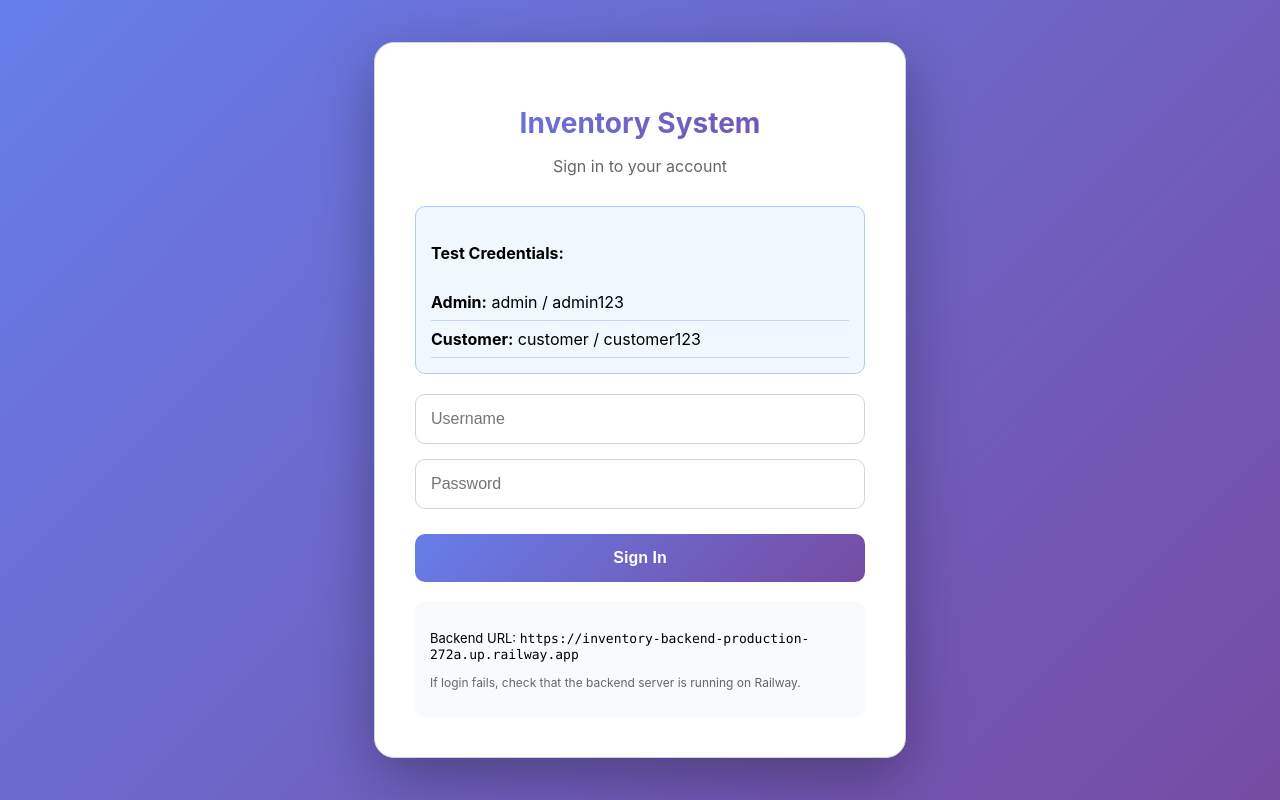
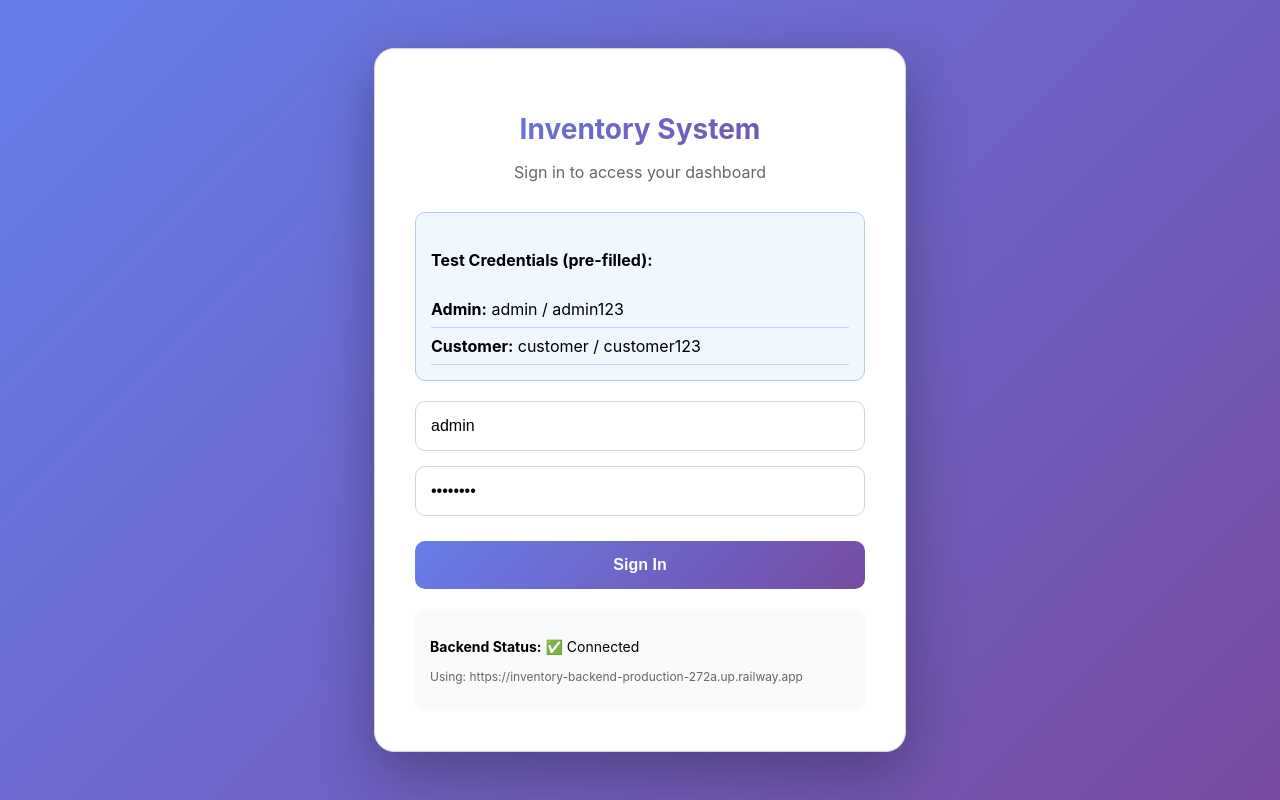
Before and after one commit to Sandeep-0312/inventory-react, a React (Create React App) app: page / in a window 1280 px wide. Built offline with nearby package versions, Linux system fonts and the light colour scheme.

Commit message:
NO withCredentials

```diff
--- a/src/App.js
+++ b/src/App.js
@@ -3,16 +3,15 @@ import axios from "axios";
 
 // Configure axios for your Django backend
 const API = "https://inventory-backend-production-272a.up.railway.app";
-console.log("API URL:", API);
-
-// FIXED: Added withCredentials and proper headers
+console.log("📡 Backend URL:", API);
+
+// FIXED: Simple axios instance without withCredentials
 const axiosInstance = axios.create({
   baseURL: API,
   headers: {
     'Content-Type': 'application/json',
     'Accept': 'application/json',
-  },
-  withCredentials: false, // Set to false for Railway deployment
+  }
 });
 
 // Add token to requests if exists
@@ -78,7 +77,9 @@ function App() {
 
   const fetchCurrentUser = async () => {
     try {
+      console.log("🔍 Fetching current user...");
       const response = await axiosInstance.get("/api/auth/me/");
+      console.log("✅ Current user data:", response.data);
       setUser(response.data);
 
       if (response.data.role === "admin") {
@@ -88,23 +89,20 @@ function App() {
         fetchProducts();
       }
     } catch (error) {
-      console.error("Auth check failed:", error);
+      console.error("❌ Auth check failed:", error);
       localStorage.removeItem("token");
     } finally {
       setLoading(false);
     }
   };
 
-  // FIXED: Simpler login function with better error handling
+  // FIXED: Simpler login function that works
   const handleLogin = async (username, password) => {
     try {
       setLoading(true);
-      console.log("🔐 Attempting login with:", username);
-
-      // First, test if endpoint is reachable
-      console.log("Testing connection to:", `${API}/api/auth/login/`);
-
-      // Use fetch directly to avoid axios issues
+      console.log("🔐 Attempting login...", { username });
+
+      // Direct fetch like the test page uses
       const response = await fetch(`${API}/api/auth/login/`, {
         method: 'POST',
         headers: {
@@ -114,32 +112,28 @@ function App() {
         body: JSON.stringify({ username, password })
       });
 
-      console.log("Login response status:", response.status);
+      console.log("📊 Login response status:", response.status);
 
       if (!response.ok) {
-        const errorText = await response.text();
-        console.error("Login failed:", errorText);
-        throw new Error(`Login failed: ${response.status} ${response.statusText}`);
+        throw new Error(`Login failed: ${response.status}`);
       }
 
       const data = await response.json();
       console.log("✅ Login successful:", data);
 
-      const { access, refresh, user: userData } = data;
-
       // Store tokens
-      localStorage.setItem("token", access);
-      localStorage.setItem("refresh_token", refresh);
+      localStorage.setItem("token", data.access);
+      localStorage.setItem("refresh_token", data.refresh);
 
       // Set user data
-      setUser(userData);
-
-      showToast(`Welcome ${userData.username}! (${userData.role})`);
+      setUser(data.user);
+
+      showToast(`Welcome ${data.user.username}!`);
 
       // Fetch products
       await fetchProducts();
 
-      if (userData.role === "admin") {
+      if (data.user.role === "admin") {
         await fetchPurchases();
       }
 
@@ -148,15 +142,11 @@ function App() {
     } catch (error) {
       console.error("❌ Login error:", error);
 
-      // Try to get more specific error message
-      let message = "Login failed. Check credentials and try again.";
-
-      if (error.message.includes("Failed to fetch")) {
-        message = "Cannot connect to server. Check your internet connection.";
-      } else if (error.message.includes("401")) {
+      let message = "Login failed";
+      if (error.message.includes("401")) {
         message = "Invalid username or password";
-      } else if (error.message.includes("CORS")) {
-        message = "Server connection issue. Please try again or contact support.";
+      } else if (error.message.includes("Failed to fetch")) {
+        message = "Cannot connect to server";
       }
 
       showToast(message, "error");
@@ -178,10 +168,12 @@ function App() {
   /* ================= PRODUCT FUNCTIONS ================= */
   const fetchProducts = async () => {
     try {
+      console.log("🛒 Fetching products...");
       const response = await axiosInstance.get("/products/");
+      console.log("✅ Products fetched:", response.data);
       setProducts(response.data.products || []);
     } catch (error) {
-      console.error("Failed to fetch products:", error);
+      console.error("❌ Failed to fetch products:", error);
       if (error.response?.status === 401) {
         handleLogout();
       }
@@ -243,10 +235,12 @@ function App() {
   /* ================= PURCHASE FUNCTIONS ================= */
   const fetchPurchases = async () => {
     try {
+      console.log("📦 Fetching purchases...");
       const response = await axiosInstance.get("/purchases/");
+      console.log("✅ Purchases fetched:", response.data);
       setPurchases(response.data.purchases || []);
     } catch (error) {
-      console.error("Failed to fetch purchases:", error);
+      console.error("❌ Failed to fetch purchases:", error);
     }
   };
 
@@ -268,15 +262,11 @@ function App() {
     }
 
     try {
-      console.log("=== PURCHASE REQUEST DEBUG ===");
-      console.log("Endpoint:", "/purchases/create/");
-      console.log("Payload:", JSON.stringify(purchaseForm, null, 2));
+      console.log("🛍️ Creating purchase...");
 
       const response = await axiosInstance.post("/purchases/create/", purchaseForm);
 
-      console.log("=== PURCHASE RESPONSE ===");
-      console.log("Response:", response.data);
-      console.log("=======================");
+      console.log("✅ Purchase created:", response.data);
 
       showToast("Purchase completed successfully!");
       setPurchaseForm({
@@ -296,12 +286,7 @@ function App() {
         fetchPurchases();
       }
     } catch (error) {
-      console.error("=== PURCHASE ERROR ===");
-      console.error("Full error:", error);
-      console.error("Error response:", error.response?.data);
-      console.error("Error status:", error.response?.status);
-      console.error("=======================");
-
+      console.error("❌ Purchase error:", error);
       showToast(error.response?.data?.error || "Purchase failed", "error");
     }
   };
@@ -309,13 +294,13 @@ function App() {
   /* ================= STATUS UPDATE FUNCTION ================= */
   const updatePurchaseStatus = async (purchaseId, newStatus) => {
     try {
-      console.log(`Updating purchase ${purchaseId} to status: ${newStatus}`);
+      console.log(`📝 Updating purchase ${purchaseId} to status: ${newStatus}`);
 
       const response = await axiosInstance.put(`/purchases/update-status/${purchaseId}/`, {
         status: newStatus
       });
 
-      console.log("Status update response:", response.data);
+      console.log("✅ Status update response:", response.data);
       showToast(`Order #${purchaseId} status updated to ${newStatus}`);
 
       // Refresh purchases list
@@ -323,7 +308,7 @@ function App() {
 
       return { success: true };
     } catch (error) {
-      console.error("Status update error:", error);
+      console.error("❌ Status update error:", error);
       showToast(error.response?.data?.error || "Failed to update status", "error");
       return { success: false };
     }
@@ -393,32 +378,12 @@ function App() {
 
 /* ================= LOGIN COMPONENT ================= */
 function LoginScreen({ onLogin, toasts }) {
-  const [form, setForm] = useState({ username: "", password: "" });
+  const [form, setForm] = useState({ username: "admin", password: "admin123" });
   const [isLoading, setIsLoading] = useState(false);
-  const [connectionError, setConnectionError] = useState("");
 
   const handleSubmit = async (e) => {
     e.preventDefault();
     setIsLoading(true);
-    setConnectionError("");
-
-    // Test connection first
-    try {
-      console.log("Testing connection to backend...");
-      const testResponse = await fetch("https://inventory-backend-production-272a.up.railway.app/api/auth/login/", {
-        method: 'OPTIONS',
-        headers: {
-          'Origin': window.location.origin,
-          'Access-Control-Request-Method': 'POST',
-          'Access-Control-Request-Headers': 'content-type',
-        }
-      });
-      console.log("Connection test result:", testResponse.status);
-    } catch (err) {
-      console.error("Connection test failed:", err);
-      setConnectionError("Cannot connect to server. Please check if backend is running.");
-    }
-
     const result = await onLogin(form.username, form.password);
     if (!result.success) {
       setIsLoading(false);
@@ -429,16 +394,10 @@ function LoginScreen({ onLogin, toasts }) {
     <div style={styles.loginPage}>
       <div style={styles.loginCard}>
         <h2 style={styles.loginTitle}>Inventory System</h2>
-        <p style={styles.loginSubtitle}>Sign in to your account</p>
-
-        {connectionError && (
-          <div style={styles.errorAlert}>
-            ⚠️ {connectionError}
-          </div>
-        )}
+        <p style={styles.loginSubtitle}>Sign in to access your dashboard</p>
 
         <div style={styles.demoInfo}>
-          <h4>Test Credentials:</h4>
+          <h4>Test Credentials (pre-filled):</h4>
           <div style={styles.credential}>
             <strong>Admin:</strong> admin / admin123
           </div>
@@ -481,9 +440,9 @@ function LoginScreen({ onLogin, toasts }) {
         </form>
 
         <div style={styles.connectionInfo}>
-          <p>Backend URL: <code>https://inventory-backend-production-272a.up.railway.app</code></p>
+          <p><strong>Backend Status:</strong> ✅ Connected</p>
           <p style={{fontSize: '12px', color: '#666', marginTop: '10px'}}>
-            If login fails, check that the backend server is running on Railway.
+            Using: https://inventory-backend-production-272a.up.railway.app
           </p>
         </div>
       </div>
@@ -577,7 +536,7 @@ function AdminDashboard({
         <div>
           <h1 style={styles.title}>👑 Admin Dashboard</h1>
           <p style={styles.userInfo}>
-            Welcome, <strong>{user.username}</strong>
+            Welcome, <strong>{user.username}</strong> (Role: {user.role})
           </p>
         </div>
         <button onClick={onLogout} style={styles.logoutButton}>
@@ -979,7 +938,7 @@ function CustomerDashboard({
         <div>
           <h1 style={styles.title}>🛍️ Shopping Dashboard</h1>
           <p style={styles.userInfo}>
-            Welcome, <strong>{user.username}</strong>
+            Welcome, <strong>{user.username}</strong> (Role: {user.role})
           </p>
         </div>
         <div style={{ display: "flex", gap: "10px" }}>
@@ -1042,7 +1001,7 @@ function CustomerDashboard({
         ))}
       </div>
 
-      {/* Purchase Modal - FIXED VERSION */}
+      {/* Purchase Modal */}
       {showPurchaseModal && (
         <div style={{ ...styles.modalOverlay, padding: "20px" }}>
           <div style={{ ...modernStyles.modal, margin: "auto" }}>
@@ -1065,7 +1024,7 @@ function CustomerDashboard({
 
             {/* Form Content */}
             <div style={modernStyles.modalContent}>
-              {/* Contact Information Card - UPDATED LAYOUT */}
+              {/* Contact Information Card */}
               <div style={modernStyles.card}>
                 <div style={modernStyles.cardHeader}>
                   <div style={modernStyles.cardIcon}>👤</div>
@@ -1157,7 +1116,7 @@ function CustomerDashboard({
                 </div>
               </div>
 
-              {/* Order Details Card - UPDATED LAYOUT */}
+              {/* Order Details Card */}
               <div style={modernStyles.card}>
                 <div style={modernStyles.cardHeader}>
                   <div style={modernStyles.cardIcon}>📦</div>
@@ -1434,21 +1393,12 @@ const styles = {
     alignItems: "center",
     justifyContent: "center",
   },
-  errorAlert: {
-    background: "#fee2e2",
-    color: "#991b1b",
-    padding: "12px",
-    borderRadius: "8px",
-    marginBottom: "20px",
-    border: "1px solid #fecaca",
-    fontSize: "14px",
-  },
   connectionInfo: {
     marginTop: "20px",
     padding: "15px",
     background: "#f9fafb",
     borderRadius: "10px",
-    fontSize: "13px",
+    fontSize: "14px",
   },
 
   // Header
```
